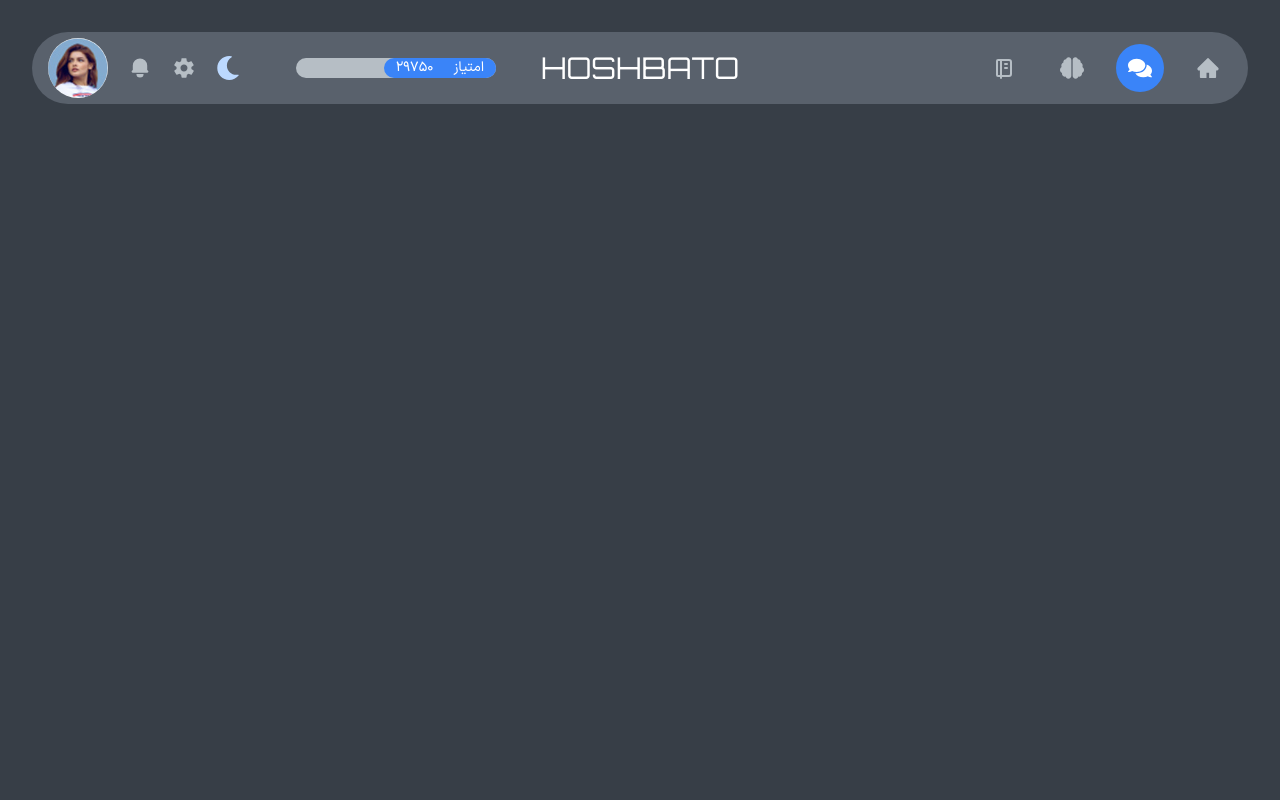
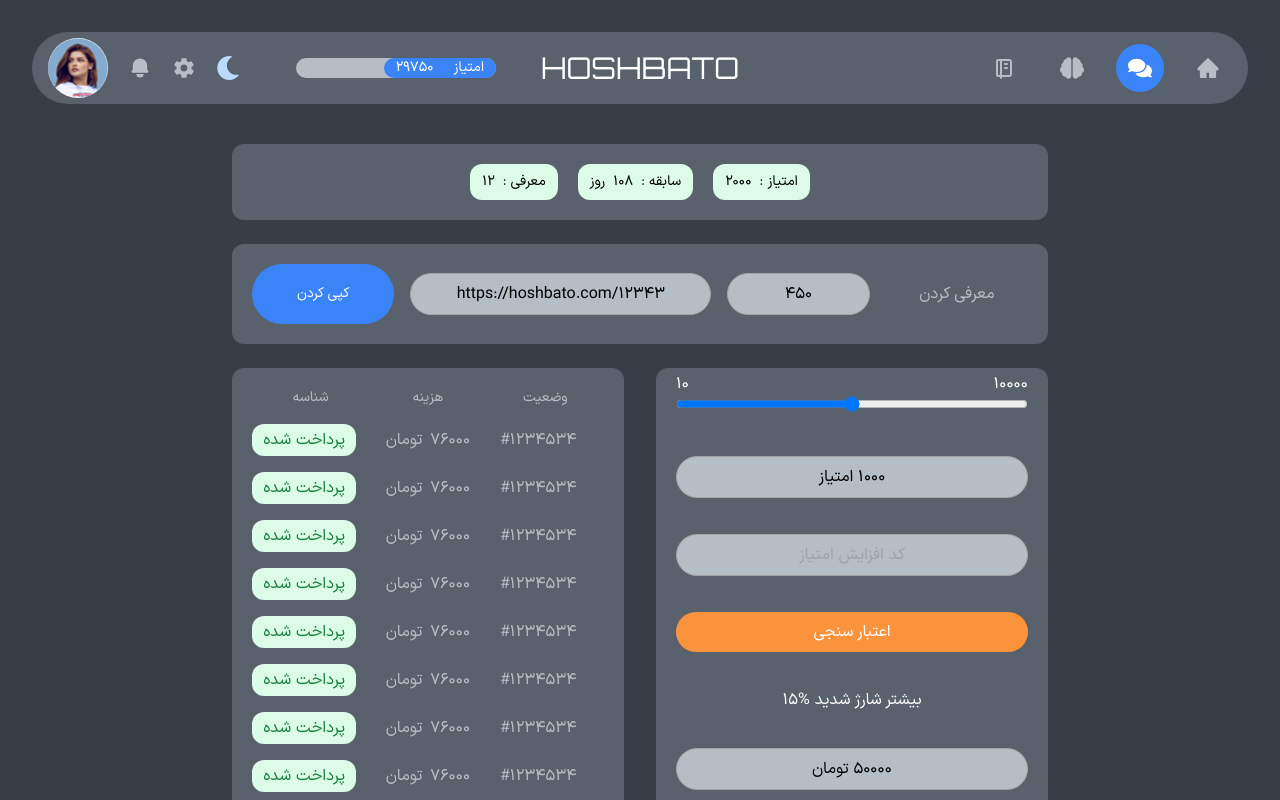
Before and after one commit to Mohammad-Poormehdi/chat-page, a Next.js app: page /charge in a window 1280 px wide. Shown: the top 800 px of the page. Built offline with nearby package versions, Linux system fonts and the light colour scheme.

Commit message:
charge page and profile page created

```diff
--- a/components/TextContainer.tsx
+++ b/components/TextContainer.tsx
@@ -5,7 +5,7 @@ interface TextContainerProps {
 }
 const TextContainer: React.FC<TextContainerProps> = ({ children }) => {
   return (
-    <div className="w-full border border-neutral-400 rounded-full py-2 flex  items-center justify-center dark:bg-icon max-md:flex-col">
+    <div dir="rtl" className="w-full border border-neutral-400 rounded-full py-2 flex  items-center text-black justify-center dark:bg-icon max-md:flex-col">
       {children}
     </div>
   );
--- /dev/null
+++ b/components/charge/PaymentCard.tsx
@@ -0,0 +1,11 @@
+const PaymentCard = ()=>{
+    return <div className="grid grid-cols-3 gap-5 items-center">
+        <div className="px-2 py-1 flex items-center justify-center rounded-xl bg-green-100 text-green-700">پرداخت شده</div>
+        <div className="flex items-center text-icon justify-center gap-2">
+            <p>تومان</p>
+            <p>76000</p>
+        </div>
+        <p className="text-icon">#1234534</p>
+    </div>
+}
+export default PaymentCard
--- /dev/null
+++ b/components/charge/Range.tsx
@@ -0,0 +1,18 @@
+import { useState } from "react";
+
+const Range = () => {
+  const [value, setValue] = useState(0)
+  return (
+    <div className="relative">
+      <input
+        type="range"
+        min="0"
+        max="100"
+        className="custom-range w-full my-2"
+      />{" "}
+      <label className="absolute left-0 -top-4 dark:text-white">10</label>
+      <label className="absolute right-0 -top-4 dark:text-white">10000</label>
+    </div>
+  );
+};
+export default Range;
--- a/package.json
+++ b/package.json
@@ -13,6 +13,7 @@
     "@types/react": "18.0.38",
     "@types/react-dom": "18.0.11",
     "cuid": "^3.0.0",
+    "daisyui": "^2.51.6",
     "eslint": "8.39.0",
     "eslint-config-next": "13.3.1",
     "next": "13.3.1",
--- a/pages/charge.tsx
+++ b/pages/charge.tsx
@@ -1,3 +1,9 @@
+import Button from "@/components/Button";
+import Input from "@/components/Input";
+import Scores from "@/components/Scores";
+import TextContainer from "@/components/TextContainer";
+import ChargeSection from "@/components/charge/Range";
+import PaymentCard from "@/components/charge/PaymentCard";
 import Navbar from "@/components/navbar/Navbar";
 import Head from "next/head";
 
@@ -8,8 +14,65 @@ const Charge = () => {
         <title>شارژ امتیاز</title>
         <meta name="description" content="شارژ امتیاز" />
       </Head>
-      <div className="h-full pt-8 bg-background dark:bg-background-dark">
+      <div className="h-auto pt-8 bg-background dark:bg-background-dark">
         <Navbar />
+        <div className="max-w-4xl  space-y-6 mx-auto px-10 py-10">
+          <div className="w-full p-5 rounded-xl bg-white dark:bg-primary-dark">
+            <Scores score={2000} experience={108} referral={12} />
+          </div>
+          <div className="w-full p-5 grid grid-cols-5 max-md:grid-cols-2 items-center  gap-4 rounded-xl bg-white dark:bg-primary-dark">
+            <div className="max-md:col-span-2">
+              <Button label="کپی کردن" active />
+            </div>
+            <div className="col-span-2">
+              <TextContainer>https://hoshbato.com/12343</TextContainer>
+            </div>
+
+            <TextContainer>450</TextContainer>
+            <p className="mx-auto dark:text-icon">معرفی کردن</p>
+          </div>
+          <div className="grid grid-cols-2 gap-8 max-md:grid-cols-1 ">
+            <div className="w-full p-5 rounded-xl h-[600px] overflow-y-auto space-y-4 bg-white dark:bg-primary-dark max-md:order-2">
+              <div className="grid grid-cols-3">
+                <p className="mx-auto text-sm text-icon">شناسه</p>
+                <p className="mx-auto text-sm text-icon">هزینه</p>
+                <p className="mx-auto text-sm text-icon">وضعیت</p>
+              </div>
+              <PaymentCard />
+              <PaymentCard />
+              <PaymentCard />
+              <PaymentCard />
+              <PaymentCard />
+              <PaymentCard />
+              <PaymentCard />
+              <PaymentCard />
+              <PaymentCard />
+              <PaymentCard />
+              <PaymentCard />
+              <PaymentCard />
+              <PaymentCard />
+              <PaymentCard />
+              <PaymentCard />
+              <PaymentCard />
+              <PaymentCard />
+            </div>
+            <div className="w-full space-y-9 p-5 rounded-xl bg-white dark:bg-primary-dark max-md:order-1">
+              <ChargeSection />
+              <TextContainer>1000 امتیاز</TextContainer>
+              <TextContainer>
+                <input
+                  type="text"
+                  className="bg-transparent outline-none text-center"
+                  placeholder="کد افزایش امتیاز"
+                />
+              </TextContainer>
+              <button className="px-3 py-2 bg-orange-400 rounded-full text-white w-full">اعتبار سنجی</button>
+              <p className="text-center dark:text-white">15% بیشتر شارژ شدید</p>
+              <TextContainer>50000 تومان</TextContainer>
+              <Button label="شارژ کن" active />
+            </div>
+          </div>
+        </div>
       </div>
     </>
   );
--- a/styles/globals.css
+++ b/styles/globals.css
@@ -3,7 +3,7 @@
 @tailwind utilities;
 
 #__next{
-  height: 100vh;
+  height: 100%;
 }
 main{
   height: 100%;
@@ -11,7 +11,7 @@ main{
 html,
 body,
 :root{
-  height: 100vh;
+  height: 100%;
 }
 ::-webkit-scrollbar{
   @apply w-2 h-4 max-md:hidden
```
Also changed, not shown: components/login/LoginBody.tsx (+0 -13 lines), 1 other file (tests, documents, lock files or other folders).
